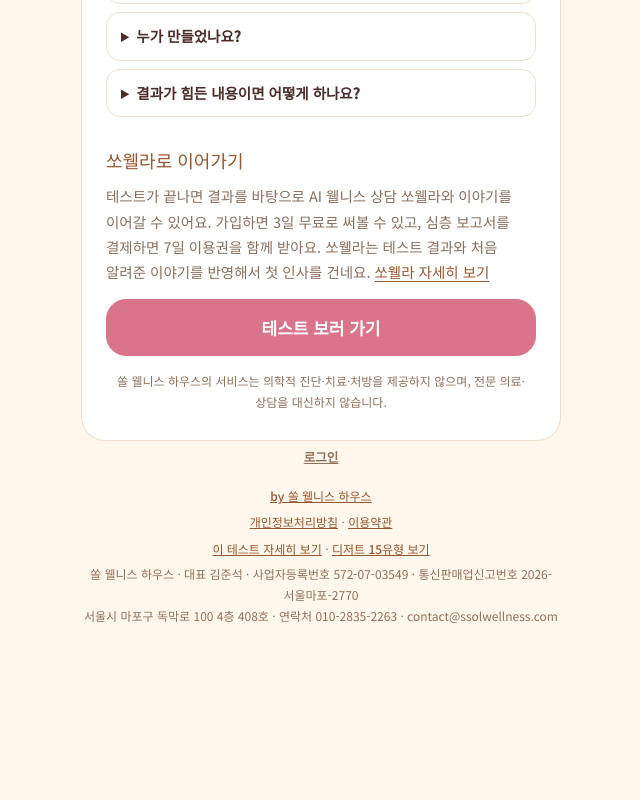
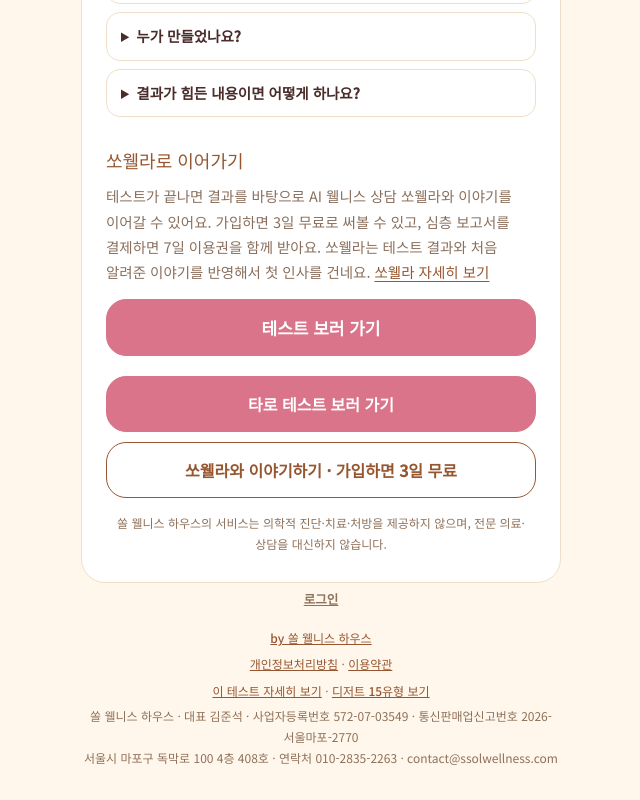
Before and after one commit to sugar0401pie-maker/quiz-ssol, a Next.js app: page /about in a window 1280 px wide. Shown: the part 3103-3903 px from the top of the page, without its empty margins (319-959 px from the left). Before the commit the page ends 3761 px from the top, so only its background shows below. Built offline with nearby package versions, Linux system fonts and the light colour scheme; no server answers; a web font is replaced by a local one.

Commit message:
소개·유형 페이지 맨 아래에 타로 테스트·쏘웰라 연결 버튼 추가
Co-Authored-By: Claude Sonnet 5.5 <noreply@anthropic.com>

```diff
--- a/app/about/page.tsx
+++ b/app/about/page.tsx
@@ -1,6 +1,7 @@
 import type { Metadata } from "next";
 import { PARTICIPANT_COUNT_TEXT } from "@/lib/participants";
 import { SITE_NAME, SITE_URL } from "@/lib/seo";
+import CrossLinks from "@/components/CrossLinks";
 import { FAQ_GROUPS } from "./faq";
 
 // 2026-11-04: 디저트 웰니스 유형 테스트 상세 소개 — 검색 노출용 공개 페이지. 로그인·로딩 화면 없이 서버에서 만든 정적 HTML로 나가고,
@@ -157,6 +158,7 @@ export default function AboutPage() {
       </p>
 
       <Cta />
+      <CrossLinks from="about" />
       <p className="about-notice">쏠 웰니스 하우스의 서비스는 의학적 진단·치료·처방을 제공하지 않으며, 전문 의료·상담을 대신하지 않습니다.</p>
     </main>
   );
--- a/app/globals.css
+++ b/app/globals.css
@@ -476,3 +476,8 @@ button:active { transform: scale(0.98); }
 .types-more li small { color: var(--text3); font-weight: 400; margin-left: 4px; }
 .types-pn { display: flex; justify-content: space-between; gap: 8px; flex-wrap: wrap; font-size: 13px; }
 .types-pn a { color: var(--navy-soft); text-underline-offset: 3px; }
+
+/* 2026-11-05: 소개 페이지 맨 아래 "다른 서비스로 이어가기" 버튼 2개 */
+.cross-links { display: flex; flex-direction: column; gap: 10px; margin: 20px 0 8px; }
+.cross-links .link-btn-lg { margin: 0; font-size: 16px; }
+.cross-links a.cross-sowella { background: var(--white); color: var(--navy-soft); border-color: var(--navy-soft); }
--- a/app/types/[slug]/page.tsx
+++ b/app/types/[slug]/page.tsx
@@ -1,5 +1,6 @@
 import type { Metadata } from "next";
 import { notFound } from "next/navigation";
+import CrossLinks from "@/components/CrossLinks";
 import { SITE_NAME, SITE_URL } from "@/lib/seo";
 import { TYPE_POSTS, type DessertTypePost } from "../typesData";
 
@@ -135,6 +136,7 @@ export default async function TypePostPage({ params }: { params: Promise<{ slug:
           <a href={`/types/${next.slug}`}>{next.name} →</a>
         </div>
       </nav>
+      <CrossLinks from="type" />
     </main>
   );
 }
--- a/app/types/page.tsx
+++ b/app/types/page.tsx
@@ -1,5 +1,6 @@
 import type { Metadata } from "next";
 import Image from "next/image";
+import CrossLinks from "@/components/CrossLinks";
 import { DESSERT, DESSERT_FAMILY, type AxisKey, type TypeCode } from "@/lib/data";
 import { resolveIconKey } from "@/lib/icons";
 import { SITE_NAME, SITE_URL } from "@/lib/seo";
@@ -110,6 +111,7 @@ export default function TypesIndexPage() {
       <a className="link-btn-lg" href="/">
         테스트 보러 가기
       </a>
+      <CrossLinks from="types" />
       <p className="about-notice">
         이 테스트는 임상 심리검사나 진단 도구가 아니에요. 지금 시점의 경향을 보여 주고, 결과는 나를 이해하는 단서로 봐 주세요. 쏠 웰니스 하우스의 서비스는 의학적
         진단·치료·처방을 제공하지 않으며, 전문 의료·상담을 대신하지 않습니다.
--- /dev/null
+++ b/components/CrossLinks.tsx
@@ -0,0 +1,15 @@
+// 2026-11-05: 공개 소개 페이지(/about, /types, /types/유형별) 맨 아래에 다는 "다른 서비스로 이어가기" 버튼 2개 — 타로 테스트, 쏘웰라.
+// utm으로 어느 페이지에서 넘어갔는지 남깁니다(utm_source=quiz, utm_medium=페이지 종류).
+export default function CrossLinks({ from }: { from: "about" | "types" | "type" }) {
+  const utm = `utm_source=quiz&utm_medium=${from}`;
+  return (
+    <div className="cross-links">
+      <a className="link-btn-lg cross-tarot" href={`https://tarot.ssolwellnesshouse.com/?${utm}`}>
+        타로 테스트 보러 가기
+      </a>
+      <a className="link-btn-lg cross-sowella" href={`https://app.ssolwellnesshouse.com/?${utm}`}>
+        쏘웰라와 이야기하기 · 가입하면 3일 무료
+      </a>
+    </div>
+  );
+}
```
